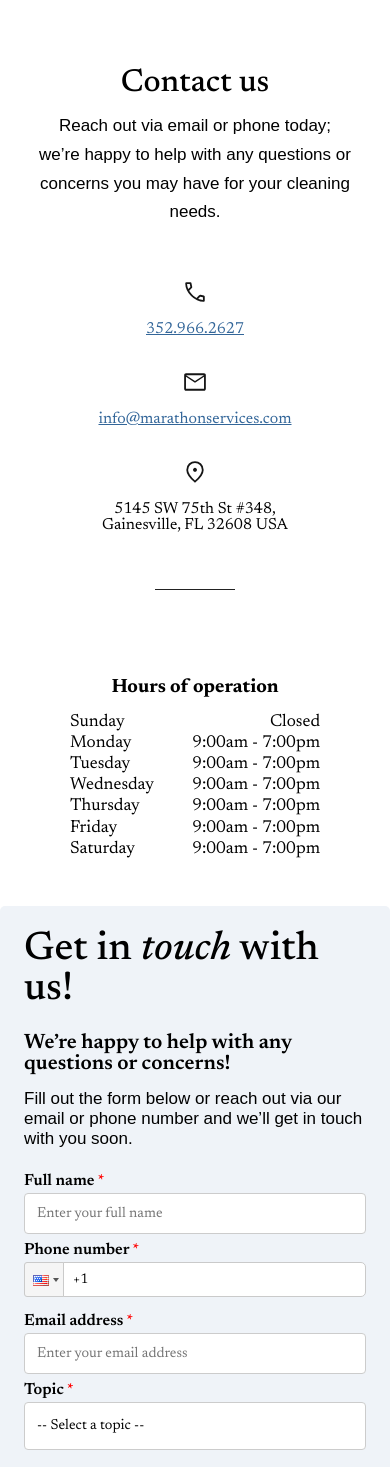
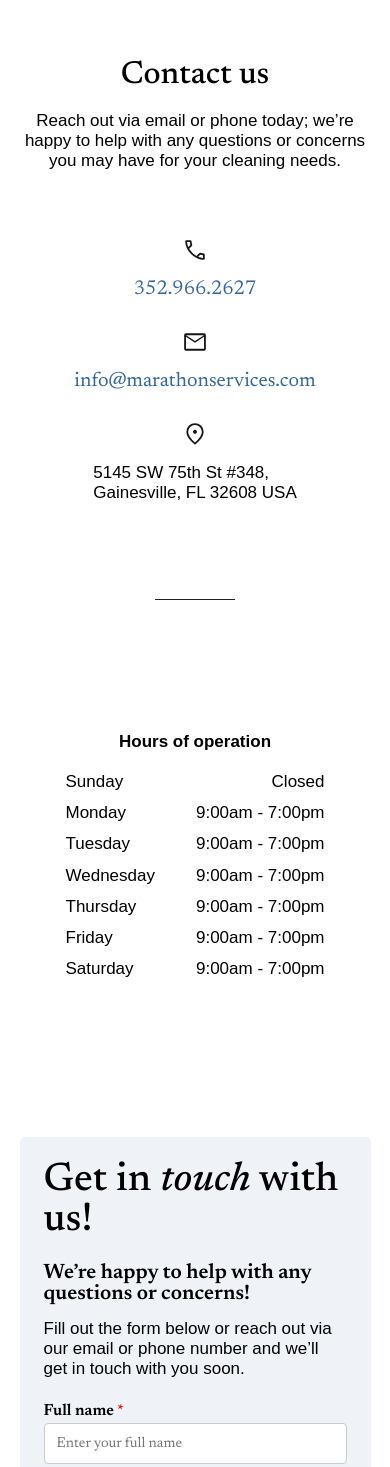
Before and after one commit to moorparkdesigns/ManarFacilitySolutions.com, a React (Vite) app in the folder ManarFacilitySolutions/: page /Contact in a window 390 px wide. Shown: the part 101-1568 px from the top of the page. Built offline with nearby package versions, Linux system fonts and the light colour scheme; no server answers; a web font is replaced by a local one.

Commit message:
updated responsivenes of the contact page

```diff
--- a/ManarFacilitySolutions/src/Components/ContactSection/ContactSection.jsx
+++ b/ManarFacilitySolutions/src/Components/ContactSection/ContactSection.jsx
@@ -1,13 +1,13 @@
-import React, { useState, useEffect } from 'react';
-import styles from './ContactSection.module.css';
-import { useForm, ValidationError } from '@formspree/react';
-import PhoneInput from 'react-phone-input-2';
-import 'react-phone-input-2/lib/style.css';
+import React, { useState, useEffect } from "react";
+import styles from "./ContactSection.module.css";
+import { useForm, ValidationError } from "@formspree/react";
+import PhoneInput from "react-phone-input-2";
+import "react-phone-input-2/lib/style.css";
 
 // Import SVGs from the assets folder
-import phoneIcon from '../../assets/icons/phone.svg';
-import emailIcon from '../../assets/icons/email.svg';
-import locationIcon from '../../assets/icons/location.svg';
+import phoneIcon from "../../assets/icons/phone.svg";
+import emailIcon from "../../assets/icons/email.svg";
+import locationIcon from "../../assets/icons/location.svg";
 
 const FORM_KEY = import.meta.env.VITE_FORMSPREE_ID;
 
@@ -15,17 +15,28 @@
   const [state, handleSubmit] = useForm(FORM_KEY);
 
   const [formData, setFormData] = useState({
-    name: '',
-    phone: '',
-    email: '',
-    topic: '',
-    message: '',
-    phoneCountry: 'us',
+    name: "",
+    phone: "",
+    email: "",
+    topic: "",
+    message: "",
+    phoneCountry: "us",
   });
 
-  const [phoneError, setPhoneError] = useState('');
+  const [phoneError, setPhoneError] = useState("");
   const [showToast, setShowToast] = useState(false);
   const [animateOut, setAnimateOut] = useState(false);
+  const [isMobile, setIsMobile] = useState(false);
+
+  useEffect(() => {
+    const handleResize = () => {
+      setIsMobile(window.innerWidth <= 768); // adjust as needed
+    };
+
+    handleResize(); // Run on first load
+    window.addEventListener("resize", handleResize);
+    return () => window.removeEventListener("resize", handleResize);
+  }, []);
 
   function stripNonDigits(value) {
     return value.replace(/\D/g, "");
@@ -45,16 +56,16 @@
 
   const handleChange = (e) => {
     const { name, value } = e.target;
-    setFormData(f => ({ ...f, [name]: value }));
+    setFormData((f) => ({ ...f, [name]: value }));
   };
 
   const handlePhoneChange = (value, data) => {
-    setFormData(f => ({
+    setFormData((f) => ({
       ...f,
       phone: value,
       phoneCountry: data.countryCode,
     }));
-    setPhoneError('');
+    setPhoneError("");
   };
 
   const onSubmit = (e) => {
@@ -86,8 +97,12 @@
   }, [state.succeeded]);
 
   return (
-    <div className={`${styles.contactPage} ${animateOut ? styles.fadeOut : ''}`}>
-      <h2 className={styles.head}>Contact us</h2>
+    <div
+      className={`${styles.contactPage} ${
+        animateOut ? styles.fadeOut : ""
+      } container`}
+    >
+      <h1 className={styles.head}>Contact us</h1>
       <p className={styles.intro}>
         Reach out via email or phone today; we’re happy to help with any
         questions or concerns you may have for your cleaning needs.
@@ -98,19 +113,11 @@
           <div className={styles.left}>
             <ul>
               <li>
-                <img
-                  src={phoneIcon}
-                  alt="phone"
-                  className={styles.icon}
-                />
+                <img src={phoneIcon} alt="phone" className={styles.icon} />
                 <a href="tel:3529662627">352.966.2627</a>
               </li>
               <li>
-                <img
-                  src={emailIcon}
-                  alt="email"
-                  className={styles.icon}
-                />
+                <img src={emailIcon} alt="email" className={styles.icon} />
                 <a href="mailto:info@marathonservices.com">
                   info@marathonservices.com
                 </a>
@@ -121,11 +128,11 @@
                   alt="location"
                   className={styles.icon}
                 />
-                <span>
+                <p>
                   5145 SW 75th St #348,
                   <br />
                   Gainesville, FL 32608 USA
-                </span>
+                </p>
               </li>
             </ul>
           </div>
@@ -133,50 +140,59 @@
           <div className={styles.horiDivider}></div>
           <div className={styles.verticalDivider}></div>
 
-
           <div className={styles.right}>
-            <strong className={styles.tableHead}>Hours of operation</strong>
+            <p className={styles.tableHead}>Hours of operation</p>
             <div className={styles.hoursTable}>
               <div>
-                <span>Sunday</span>
-                <span>Closed</span>
+                <p>Sunday</p>
+                <p>Closed</p>
+              </div>
+              {isMobile ? (
+                <>
+                  <div>
+                    <p>Monday</p>
+                    <p>9:00am - 7:00pm</p>
                   </div>
                   <div>
-                <span>Monday</span>
-                <span>9:00am - 7:00pm</span>
+                    <p>Tuesday</p>
+                    <p>9:00am - 7:00pm</p>
                   </div>
                   <div>
-                <span>Tuesday</span>
-                <span>9:00am - 7:00pm</span>
+                    <p>Wednesday</p>
+                    <p>9:00am - 7:00pm</p>
                   </div>
                   <div>
-                <span>Wednesday</span>
-                <span>9:00am - 7:00pm</span>
+                    <p>Thursday</p>
+                    <p>9:00am - 7:00pm</p>
                   </div>
                   <div>
-                <span>Thursday</span>
-                <span>9:00am - 7:00pm</span>
+                    <p>Friday</p>
+                    <p>9:00am - 7:00pm</p>
                   </div>
                   <div>
-                <span>Friday</span>
-                <span>9:00am - 7:00pm</span>
+                    <p>Saturday</p>
+                    <p>9:00am - 7:00pm</p>
                   </div>
+                </>
+              ) : (
                 <div>
-                <span>Saturday</span>
-                <span>9:00am - 7:00pm</span>
+                  <p>Monday - Saturday</p>
+                  <p>9:00am - 7:00pm</p>
+                </div>
+              )}
             </div>
           </div>
         </div>
       </div>
 
+      <div className={styles.container}>
+        <div className={styles.getInTouch}>
+          Get in <em>touch</em> with us!
         </div>
-
-      <div className={styles.container}>
-        <div className={styles.getInTouch}>Get in <em>touch</em> with us!</div>
         <b>We’re happy to help with any questions or concerns!</b>
         <p>
-          Fill out the form below or reach out via our email or phone number
-          and we’ll get in touch with you soon.
+          Fill out the form below or reach out via our email or phone number and
+          we’ll get in touch with you soon.
         </p>
 
         <form className={styles.contactForm} onSubmit={onSubmit}>
@@ -194,7 +210,11 @@
                 onChange={handleChange}
                 required
               />
-              <ValidationError prefix="Name" field="name" errors={state.errors} />
+              <ValidationError
+                prefix="Name"
+                field="name"
+                errors={state.errors}
+              />
             </div>
             <div className={styles.formGroup}>
               <label htmlFor="phone">
@@ -217,7 +237,11 @@
                   {phoneError}
                 </span>
               )}
-              <ValidationError prefix="Phone" field="phone" errors={state.errors} />
+              <ValidationError
+                prefix="Phone"
+                field="phone"
+                errors={state.errors}
+              />
             </div>
           </div>
 
@@ -235,7 +259,11 @@
                 onChange={handleChange}
                 required
               />
-              <ValidationError prefix="Email" field="email" errors={state.errors} />
+              <ValidationError
+                prefix="Email"
+                field="email"
+                errors={state.errors}
+              />
             </div>
             <div className={styles.formGroup}>
               <label htmlFor="topic">
@@ -252,7 +280,11 @@
                 <option value="a">a</option>
                 <option value="b">b</option>
               </select>
-              <ValidationError prefix="Topic" field="topic" errors={state.errors} />
+              <ValidationError
+                prefix="Topic"
+                field="topic"
+                errors={state.errors}
+              />
             </div>
           </div>
 
@@ -269,7 +301,11 @@
               onChange={handleChange}
               required
             ></textarea>
-            <ValidationError prefix="Message" field="message" errors={state.errors} />
+            <ValidationError
+              prefix="Message"
+              field="message"
+              errors={state.errors}
+            />
           </div>
 
           <button type="submit" disabled={state.submitting}>
--- a/ManarFacilitySolutions/src/Components/ContactSection/ContactSection.module.css
+++ b/ManarFacilitySolutions/src/Components/ContactSection/ContactSection.module.css
@@ -1,24 +1,19 @@
 .contactPage {
   max-width: 1000px;
   margin: 0 auto;
-  padding: 10rem 0px 20px 0px;
+  padding: 10rem 0px 171px 0px;
 }
 
 .head {
   text-align: center;
-  font-size: 2.5rem;
-  font-weight: 500;
-
-  margin: 0.5rem 0;
 }
 
 .intro {
   text-align: center;
-  font-size: 1.5rem;
-  margin-bottom: 2rem;
-  padding: 5px 10% 5% 10%;
-  font-weight: 400;
-  line-height: 1.8rem;
+  max-width: 595px;
+  margin: auto;
+  margin-top: 20px;
+  margin-bottom: 66px;
 }
 
 .contactInfoWrapper {
@@ -26,30 +21,42 @@
   justify-content: center;
   align-items: flex-end;
   gap: 1rem;
-  margin-bottom: 3rem;
+  margin-bottom: 74px;
   flex-wrap: wrap;
+  width: 100%;
 }
 
 .contactInfo {
   display: flex;
   justify-content: center;
   flex-direction: row;
-  gap: 3rem;
-  /* width: 100%; */
+  width: 100%;
+  align-items: center;
 }
 
 .left,
 .right {
   flex: 1;
-  min-width: 250px;
+  height: max-content;
+  width: 100%;
+}
+.left {
+  max-width: 275px;
+  padding-left: 79px;
+}
+.right {
+  max-width: 354px;
 }
 
 .verticalDivider {
-  width: 1px;
+  width: 1.6px;
   background: #0e0c0c;
-  height: auto;
+  height: 100%;
   display: block;
   align-items: center;
+  align-self: stretch;
+  height: auto;
+  margin: 0 70px;
 }
 
 .left ul {
@@ -60,11 +67,15 @@
 
 .left li {
   display: flex;
-  /* align-items: flex-end; */
+  align-items: center;
+  gap: 20px;
   align-self: center;
   justify-content: flex-start;
-  gap: 0.75rem;
-  margin-bottom: 1rem;
+  margin-bottom: 10px;
+}
+
+.left li:last-child {
+  margin-bottom: 0;
 }
 
 .icon {
@@ -75,14 +86,18 @@
 
 .left a {
   color: #336699;
-  font-size: 1rem;
+  font-size: 20px;
+  text-decoration: none;
 }
 
-.right strong {
+.left a:hover {
+  text-decoration: underline;
+}
+
+.right .tableHead {
   display: block;
   margin-bottom: 0.5rem;
-  font-family: "Newsreader", serif;
-  font-size: 1.2rem;
+  font-weight: bold;
 }
 
 .right p {
@@ -113,7 +128,6 @@
   display: block;
   /* text-align: center; */
   margin-bottom: 0.5rem;
-
   font-weight: 600;
   font-size: 1.3rem;
   padding: 2% 0% 2% 0%;
@@ -210,26 +224,44 @@
   }
 }
 
-@media (max-width: 768px) {
+@media (min-width: 801px) and (max-width: 850px) {
+  .left {
+    padding-left: 20px;
+  }
+}
+
+@media (min-width: 577px) and (max-width: 800px) {
+  .left {
+    padding-left: 0px;
+  }
+}
+
+@media (max-width: 767px) {
   .contactInfo {
     flex-direction: column;
     align-items: center;
     width: 100%;
     gap: 2rem;
+
+    margin-bottom: 80px;
   }
 
   .horiDivider {
     display: block;
     border-top: 1.5px solid #222;
     width: 80px;
-    margin: 1.5rem auto 1.5rem auto;
+    margin: 64px auto 64px auto;
+  }
+
+  .left {
+    padding-left: 0;
   }
 
   .left ul {
     display: flex;
     flex-direction: column;
     align-items: center;
-    gap: 2rem;
+    gap: 30px;
     width: 100%;
     padding: 0;
     margin: 0;
@@ -255,11 +287,15 @@
     word-break: break-word;
   }
 
-  .tableHead,
-  .right strong {
+  .right {
+    max-width: 259px;
+  }
+
+  .tableHead {
     text-align: center;
     display: block;
     width: 100%;
+    margin-bottom: 15px;
   }
 }
 
@@ -294,7 +330,8 @@
 @media (max-width: 480px) {
   .container {
     padding: 1.5rem;
-    margin: 1.5rem auto;
+    margin: auto;
+    margin-bottom: 80px;
   }
 
   .tableHead {
```
Lines whose indentation alone changed are shown as unchanged.
